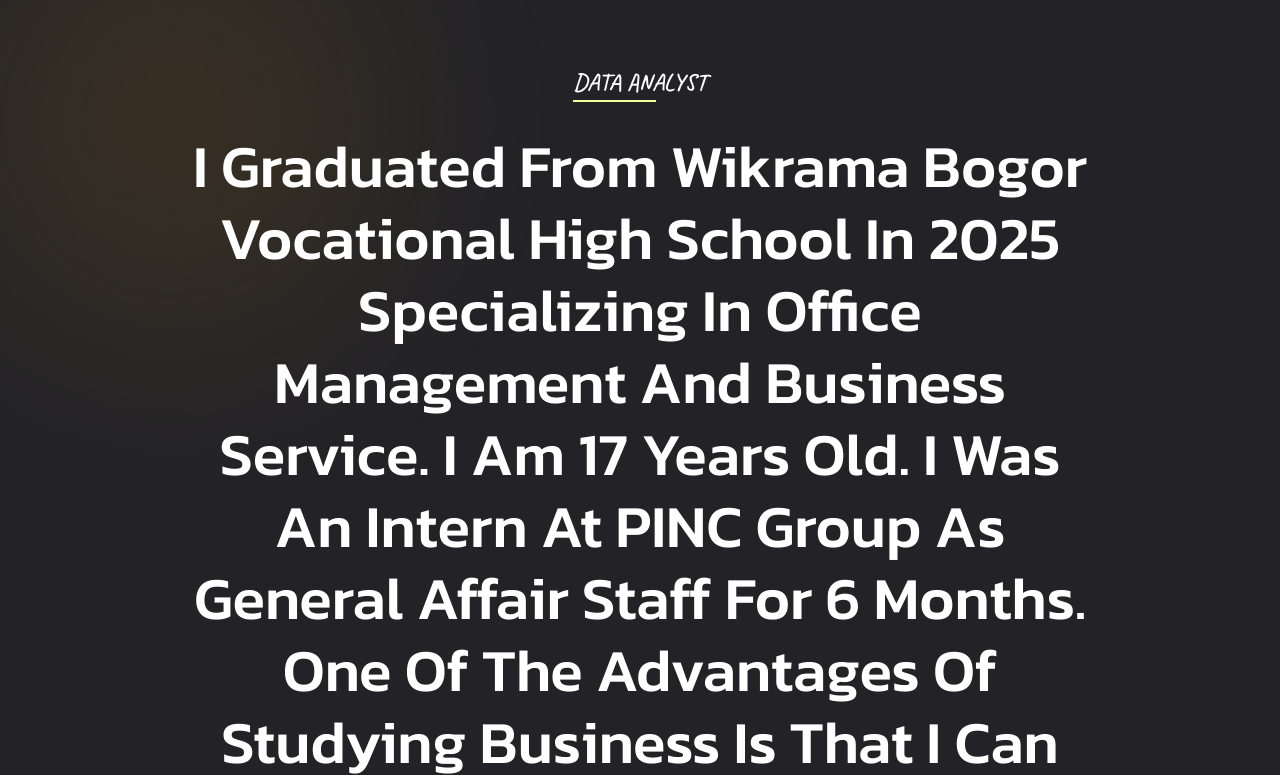
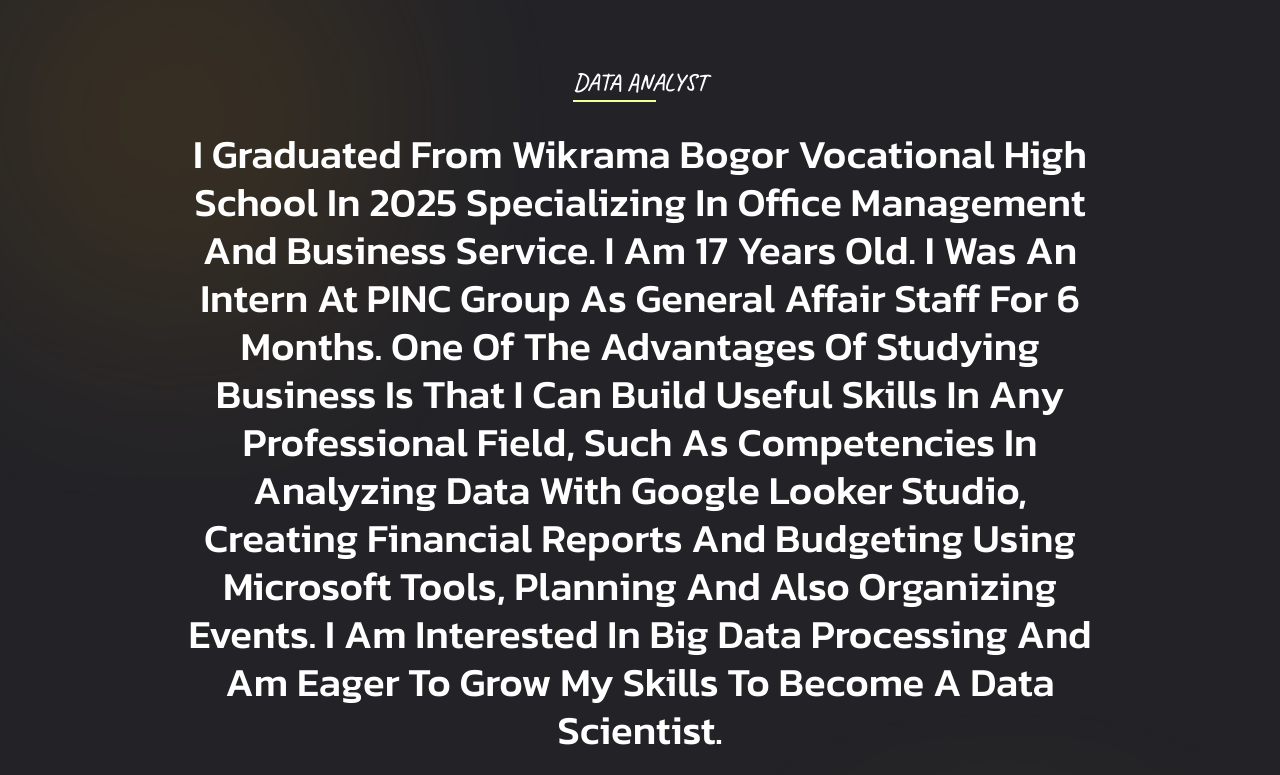
Before and after one commit to PutuPaulina/putupaulina.github.io, a plain HTML site: page index.html in a window 1280 px wide. Shown: the part 720-1495 px from the top of the page. Drawn offline with Linux system fonts and the light colour scheme.

Commit message:
Update index.html

```diff
--- a/index.html
+++ b/index.html
@@ -91,7 +91,7 @@
          <span class="common__sub position-relative z-1 text-uppercase" data-aos="fade-down" data-aos-duration="1000">
            Data Analyst
          </span>
-         <h2 class="fw-500 position-relative z-1" data-aos="fade-down bcolor" data-aos-duration="1600">
+         <h2 class="fw-500 position-relative z-1 fs-1" data-aos="fade-downbcolor" data-aos-duration="1600">
             I graduated from Wikrama Bogor Vocational High School in 2025 specializing in Office Management and Business Service. I am 17 years old. I was an intern at PINC Group as General Affair Staff for 6 months. One of the advantages of studying business is that I can build useful skills in any professional field, such as competencies in analyzing data with Google Looker Studio, creating financial reports and budgeting using Microsoft tools, planning and also organizing events. I am interested in big data processing and am eager to grow my skills to become a data scientist.
                   <div class="about__contactwraps mt-4">
                      <div class="row g-3 align-items-center justify-content-between">
```
